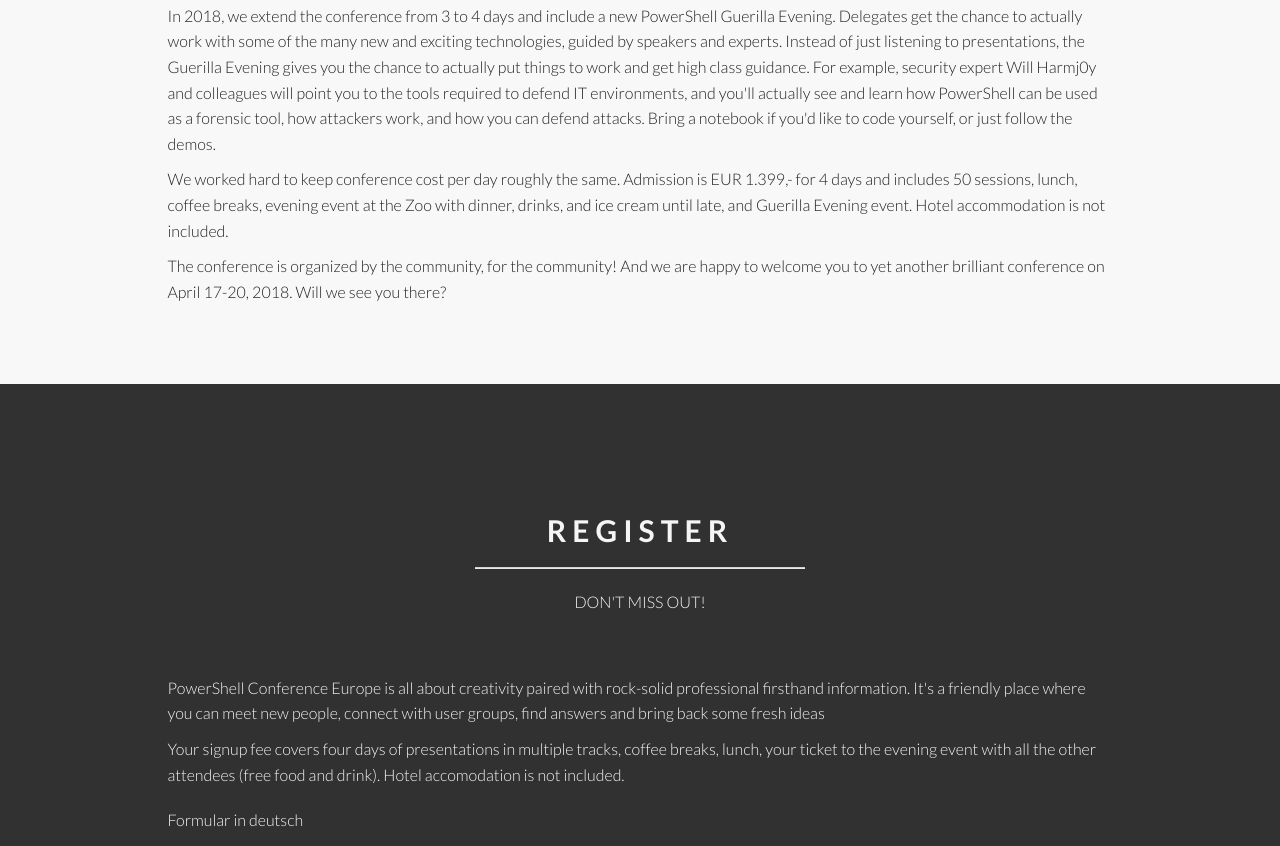
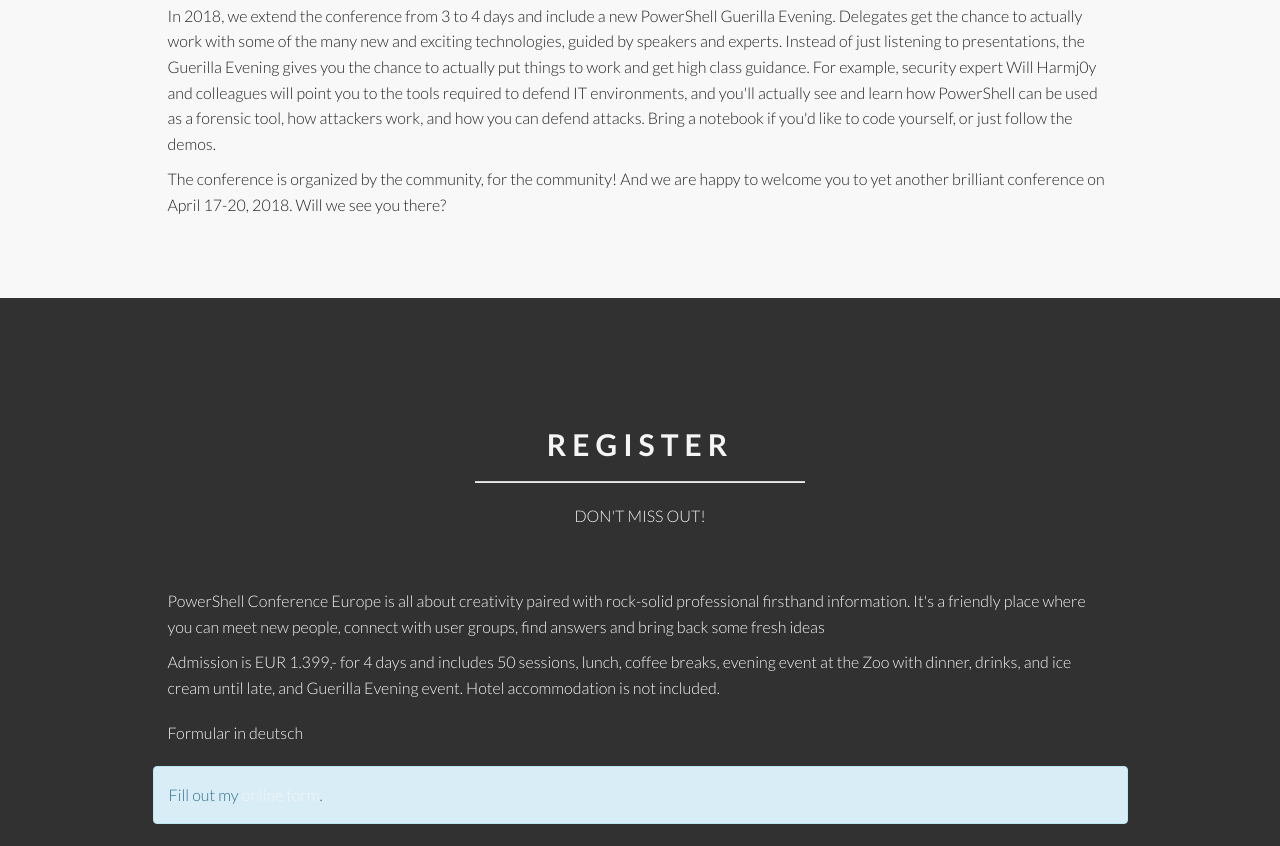
Before and after one commit to PowerShellConferenceEU/dev, a plain HTML site: page index.html in a window 1280 px wide. Shown: the part 1307-2153 px from the top of the page. Drawn offline with Linux system fonts and the light colour scheme; some packages are replaced by stand-ins of ours; a script that the page names is missing.

Commit message:
Move stuff around

```diff
--- a/index.html
+++ b/index.html
@@ -164,13 +164,6 @@
                             the demos.
                         </p>
                         <p>
-                            We worked hard to keep conference cost per day roughly the same.
-                            Admission is EUR 1.399,- for 4 days and includes 50 sessions, lunch,
-                            coffee breaks, evening event at the Zoo with dinner, drinks, and
-                            ice cream until late, and Guerilla Evening event.
-                            Hotel accommodation is not included.
-                        </p>
-                        <p>
                             The conference is organized by the community, for the community!
                             And we are happy to welcome you to yet another brilliant conference
                             on April 17-20, 2018. Will we see you there?
@@ -204,10 +197,10 @@
                             some fresh ideas
                         </p>
                         <p>
-                            Your signup fee covers four days of presentations in multiple
-                            tracks, coffee breaks, lunch, your ticket to the evening event
-                            with all the other attendees (free food and drink).
-                            Hotel accomodation is not included.
+                            Admission is EUR 1.399,- for 4 days and includes 50 sessions, lunch,
+                            coffee breaks, evening event at the Zoo with dinner, drinks, and
+                            ice cream until late, and Guerilla Evening event.
+                            Hotel accommodation is not included.
                         </p>
                     </div>
                 </div>
```
